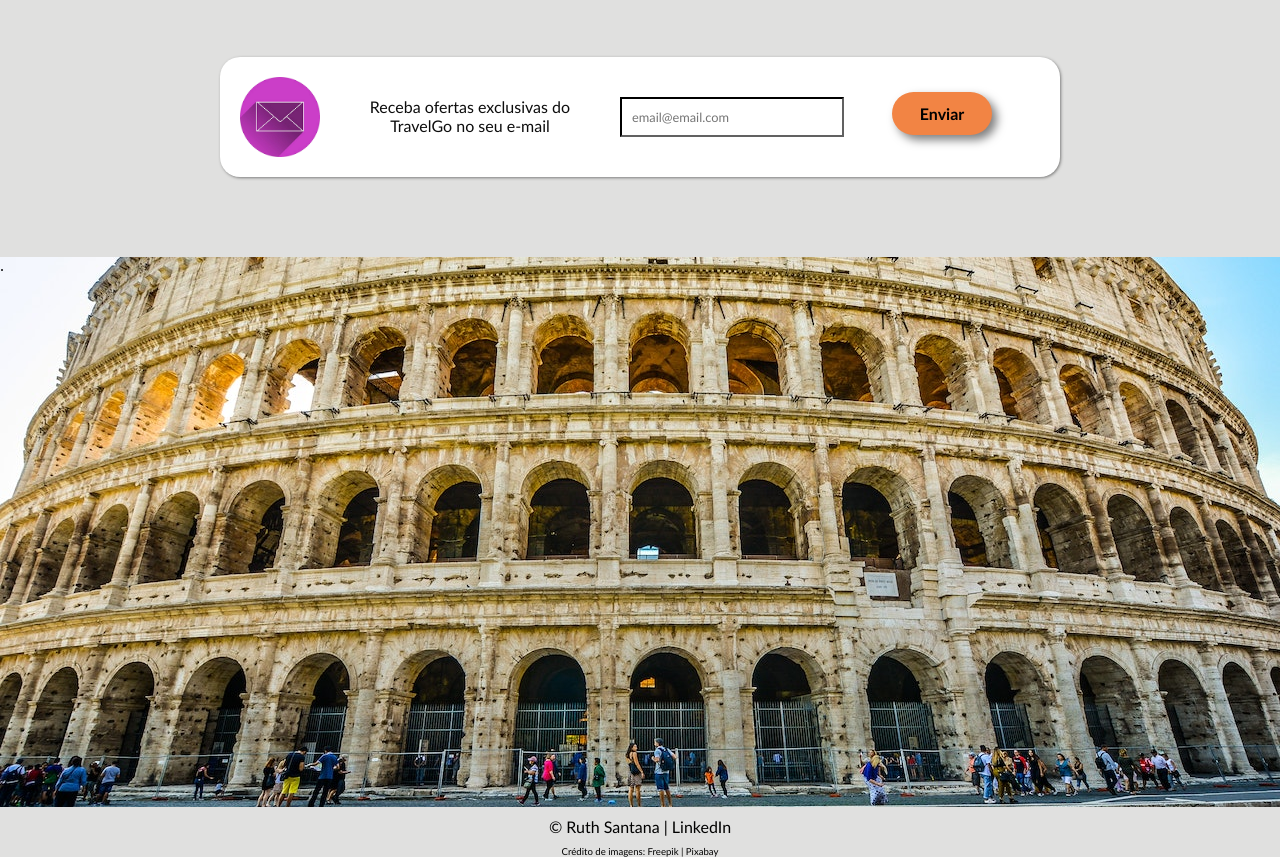
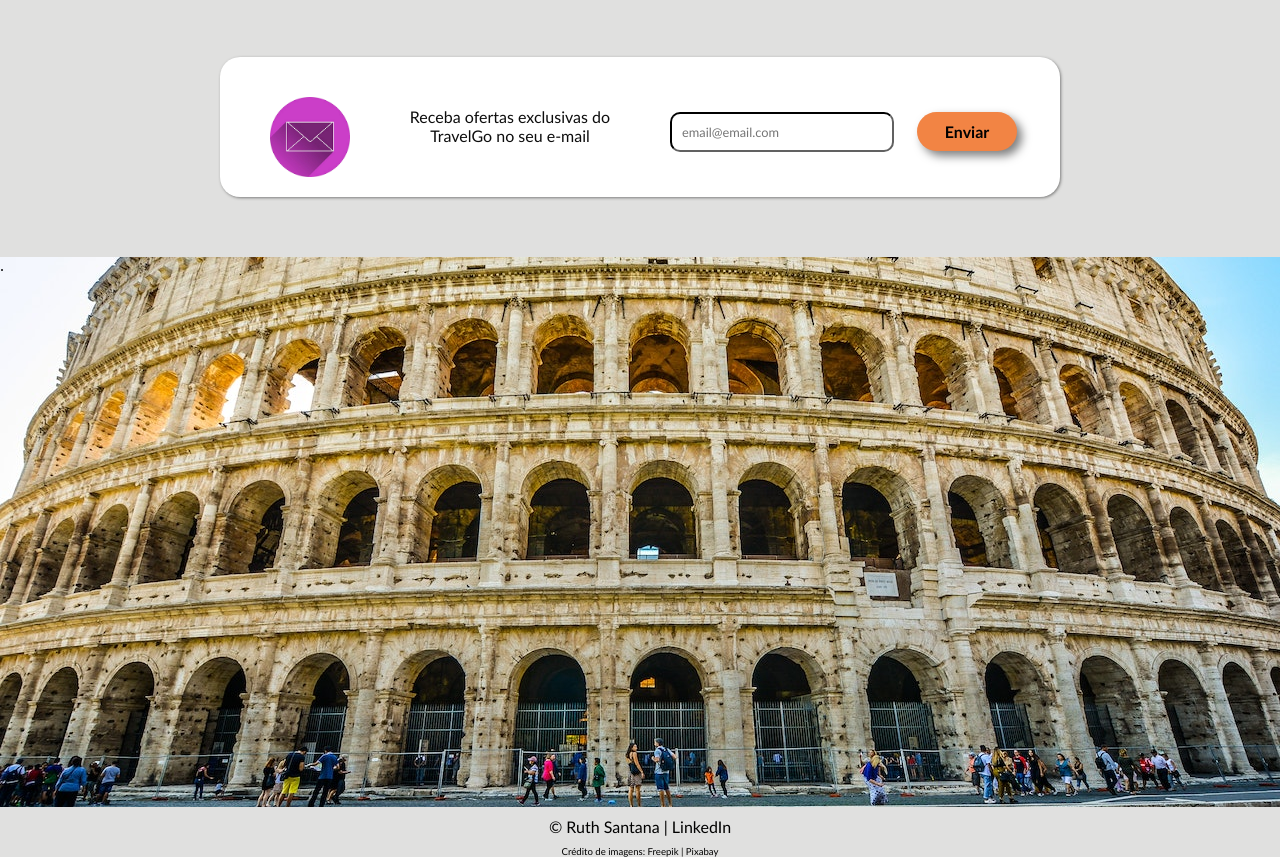
Before and after one commit to ruthsantanasilva/evento-turismo, a plain HTML site: page index.html in a window 1280 px wide. Shown: the part 2952-3809 px from the top of the page. Drawn offline with Linux system fonts and the light colour scheme.

Commit message:
ajustado

```diff
--- a/estilos/estilo.css
+++ b/estilos/estilo.css
@@ -30,7 +30,7 @@ body {
   margin-left: auto;
   margin-right: auto;
   margin-top: 20px;
-  width: 600px;
+  width: 300px;
   border: 1px solid #00000015;
 }
 section.corpo {
@@ -160,7 +160,7 @@ nav ul li a:hover {
   margin-top: 10px;
   color:#0D0D0D;
   background-color: #fff;
-  width: 380px;
+  width: 360px;
     margin-left: auto;
     margin-right: auto;
     border-radius: 50px;
@@ -186,7 +186,7 @@ nav ul li a:hover {
   font-family: "Gill Sans", "Gill Sans MT", Calibri, "Trebuchet MS", sans-serif;
   font-size: 1em;
   display: inline-block;
-  width: 300px;
+  width: 280px;
   border-color: transparent;
   color: #0D0D0D;
   padding: 10px;
@@ -723,21 +723,34 @@ li.slide2{
     border-radius: 20px;
     box-shadow: 1px 1px 3px #24242585;
 }
-#emailimgcontato{
-  width: 100px;
-  height: 100px;
+
+#textemail{
+  float: left;
+  font-size: 0.8em;
+  font-family: 'Gill Sans', 'Gill Sans MT', Calibri, 'Trebuchet MS', sans-serif;
+  width: 200px;
+  padding: 10px;
+  border-color: #0D0D0D;
+  margin-left: 25px;
+  margin-top: 20px;
+  border-radius: 10px;
 }
 
-.origem,
-.destino,
-#data {
+#recebaofertas{
   float: left;
-  width: 100px;
-  padding: 15px;
   margin-left: 10px;
-  border-radius: 50px;
-  border-color: rgba(240, 248, 255, 0.39);
-  font-weight: bolder;
+  margin-top: 20px;
+  font-size: 0.8em;
+  font-family: 'Gill Sans', 'Gill Sans MT', Calibri, 'Trebuchet MS', sans-serif;
+  width: 250px;
+  padding: 10px;
+}
+#emailimgcontato{
+  float: left;
+  width: 60px;
+  height: 60px;
+  margin-left: 30px;
+  margin-top: 20px;
 }
 
 .botaoformemail {
@@ -745,10 +758,10 @@ li.slide2{
   font-size: 1em;
   background-color: #f28444;
   font-weight: bold;
-  padding: 10px;
-  width: 200px;
+  padding: 8px;
+  width: 100px;
   border-radius: 50px;
-  margin-top: 5px;
+  margin-top: 15px;
   box-shadow: 5px 5px 10px rgba(0, 0, 0, 0.507);
   border-color: transparent;
   cursor: pointer;
--- a/estilos/media-queries.css
+++ b/estilos/media-queries.css
@@ -19,7 +19,7 @@
   .origem,
   .destino,
   #data {
-    width: 330px;
+    width: 310px;
   }
 
   .flip-container,
@@ -115,6 +115,10 @@
     justify-content: center;
   }
 
+  #linha-horizontal {
+    width: 600px;
+  }
+
   .containerform {
     height: 250px;
   }
@@ -186,7 +190,7 @@
     margin-top: 10px;
     color:#0D0D0D;
     background-color: #fff;
-    width: 800px;
+    width: 700px;
       margin-left: auto;
       margin-right: auto;
       border-radius: 20px;
@@ -343,6 +347,9 @@
     justify-content: center;
   }
 
+  #linha-horizontal {
+    width: 600px;
+  }
 
   .containerform {
     height: 250px;
@@ -357,8 +364,8 @@
     margin-top: 20px;
   }
 
-  .emailcontato,
-  .recebaofertas,
+  .origem,
+  .destino,
   #data {
     float: left;
     width: 100px;
@@ -367,7 +374,6 @@
     border-radius: 50px;
     border-color: rgba(240, 248, 255, 0.39);
     font-weight: bolder;
-
   }
 
   .botaoform {
@@ -384,25 +390,6 @@
     text-align: center;
   }
 
-  #textemail{
-    float: left;
-    font-size: 0.8em;
-    font-family: 'Gill Sans', 'Gill Sans MT', Calibri, 'Trebuchet MS', sans-serif;
-    width: 200px;
-    padding: 10px;
-    border-color: #0D0D0D;
-    margin-left: 25px;
-    margin-top: 20px;
-  }
-
-  #recebaofertas{
-    margin-left: 25px;
-    margin-top: 20px;
-    float: left;
-    font-size: 1em;
-    font-family: 'Gill Sans', 'Gill Sans MT', Calibri, 'Trebuchet MS', sans-serif;
-    width: 250px;
-  }
   .formemail {
     padding: 20px;
     display: inline-block;
@@ -415,6 +402,27 @@
       margin-right: auto;
       border-radius: 20px;
   }
+
+
+  #textemail{
+    float: left;
+    font-size: 0.8em;
+    font-family: 'Gill Sans', 'Gill Sans MT', Calibri, 'Trebuchet MS', sans-serif;
+    width: 200px;
+    padding: 10px;
+    border-color: #0D0D0D;
+    margin-left: 25px;
+    margin-top: 35px;
+  }
+
+  #recebaofertas{
+    margin-left: 25px;
+    margin-top: 20px;
+    float: left;
+    font-size: 1em;
+    font-family: 'Gill Sans', 'Gill Sans MT', Calibri, 'Trebuchet MS', sans-serif;
+    width: 250px;
+  }
   #emailimgcontato{
     float: left;
     width: 80px;
@@ -422,7 +430,7 @@
   }
 
   .botaoformemail {
-    margin-top: 15px;
+    margin-top: 35px;
     width: 100px;
   }
 
@@ -589,6 +597,10 @@
     justify-content: center;
   }
 
+  #linha-horizontal {
+    width: 700px;
+  }
+
   .imgbox,
   .imgbox2,
   .imgbox3,
@@ -648,7 +660,7 @@
     padding: 10px;
     border-color: #0D0D0D;
     margin-left: 25px;
-    margin-top: 20px;
+    margin-top: 35px;
   }
 
   #recebaofertas{
@@ -678,7 +690,7 @@
   }
 
   .botaoformemail {
-    margin-top: 15px;
+    margin-top: 35px;
     width: 100px;
   }
 
```
